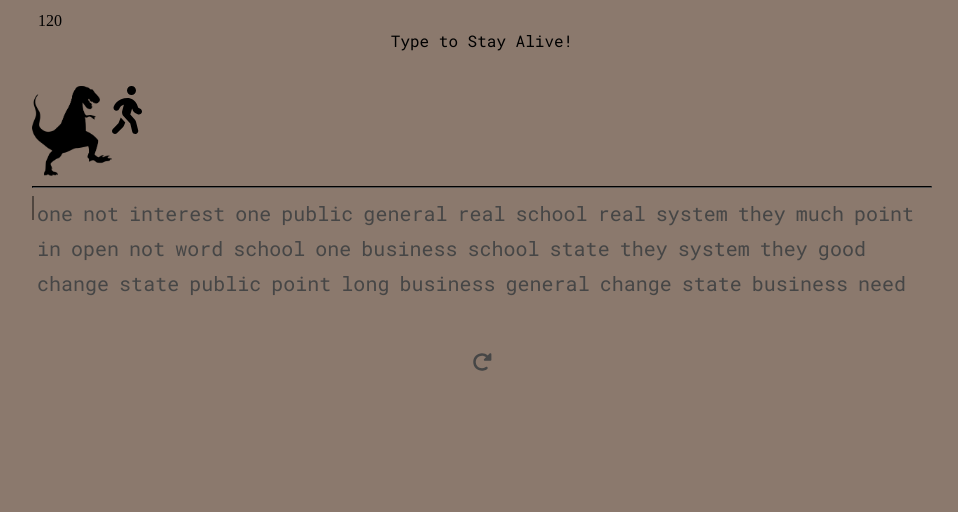
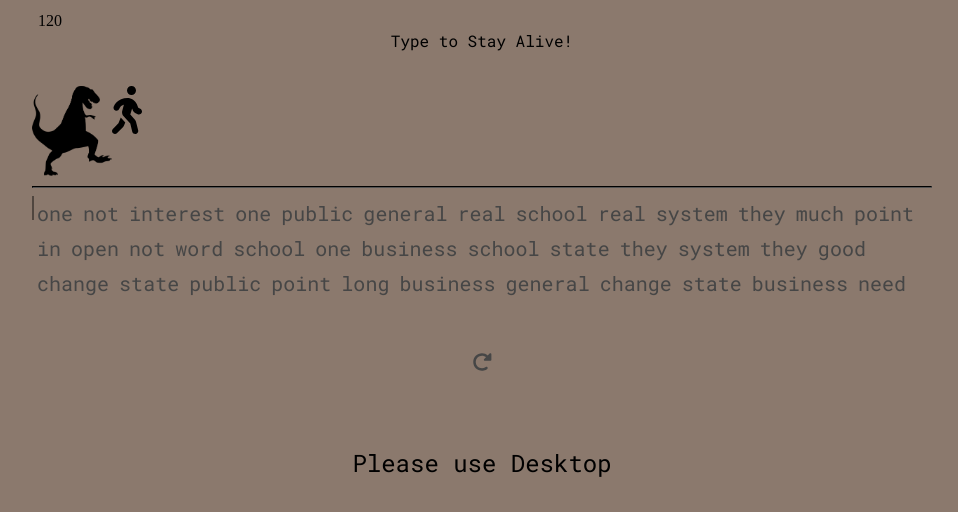
Before and after one commit to mattzteh/DinoTyper, a website built with webpack: page index.html in a window 1280 px wide. Shown: the part 157-669 px from the top of the page, without its empty margins (176-1134 px from the left). Built offline with nearby package versions, Linux system fonts and the light colour scheme; a web font is replaced by a local one.

Commit message:
add desktop msg

```diff
--- a/index.html
+++ b/index.html
@@ -55,6 +55,8 @@
                         d="M468.9 32.11c13.87 0 27.18 10.77 27.18 27.04v145.9c0 10.59-8.584 19.17-19.17 19.17h-145.7c-16.28 0-27.06-13.32-27.06-27.2c0-6.634 2.461-13.4 7.96-18.9l45.12-45.14c-28.22-23.14-63.85-36.64-101.3-36.64c-88.09 0-159.8 71.69-159.8 159.8S167.8 415.9 255.9 415.9c73.14 0 89.44-38.31 115.1-38.31c18.48 0 31.97 15.04 31.97 31.96c0 35.04-81.59 70.41-147 70.41c-123.4 0-223.9-100.5-223.9-223.9S132.6 32.44 256 32.44c54.6 0 106.2 20.39 146.4 55.26l47.6-47.63C455.5 34.57 462.3 32.11 468.9 32.11z" />
                 </svg></button>
                 </div>
+                <h2 id="desktop-msg" class="desktop-msg">Please Use Desktop</h2>
+
             </div>
 
         </main>
--- a/src/scripts/constants.js
+++ b/src/scripts/constants.js
@@ -10,3 +10,4 @@ export const clock = document.getElementById('info');
 export const dino = document.getElementById('dino-img');
 export const human = document.getElementById('human');
 export const message = document.getElementById('message');
+export const desktop = document.getElementById('desktop-msg');
--- a/src/scripts/typing.js
+++ b/src/scripts/typing.js
@@ -1,4 +1,4 @@
-import {wordsDiv, game, resetTest, cursor, clock, human, dino, message} from './constants.js';
+import {wordsDiv, game, resetTest, cursor, clock, human, dino, message, desktop} from './constants.js';
 import {addClass, removeClass, formatWord, randWord} from './util.js';
 
 // variables--------------------------------------------------------------------
@@ -26,6 +26,7 @@
     dino.style = 'display:flex; justify-content:flex-start';
     human.style = 'display:flex; justify-content:flex-start';
     message.innerText = 'Type to Stay Alive!';
+    desktop.innerText = 'Please use Desktop';
 
     dino_left = 0;
     left = 80;
@@ -90,6 +91,7 @@
 
     if (!document.querySelector('#game.over')) {
         message.innerText = 'Run!';
+        desktop.innerText = '';
     }
     gameStart = true;
     const key = event.key;
--- a/src/styles/gameheader.css
+++ b/src/styles/gameheader.css
@@ -1,3 +1,6 @@
+* {
+    font-family: 'Roboto Mono', 'monospace'
+}
 
 #links {
     display: flex;
@@ -16,6 +19,8 @@ h1 img {
 
 #game-container {
     grid-column: 3;
+    display: flex;
+    justify-items: center;
 }
 
 #wrapper {
@@ -41,6 +46,11 @@ div #icon {
 }
 
 #message {
-    font-family: 'Roboto Mono', 'monospace';
     text-align: center;
 }
+
+.desktop-msg {
+    display: flex;
+    justify-content: center;
+    font-weight: lighter;
+}
```
Also changed, not shown: dist/main.css, dist/main.js.
